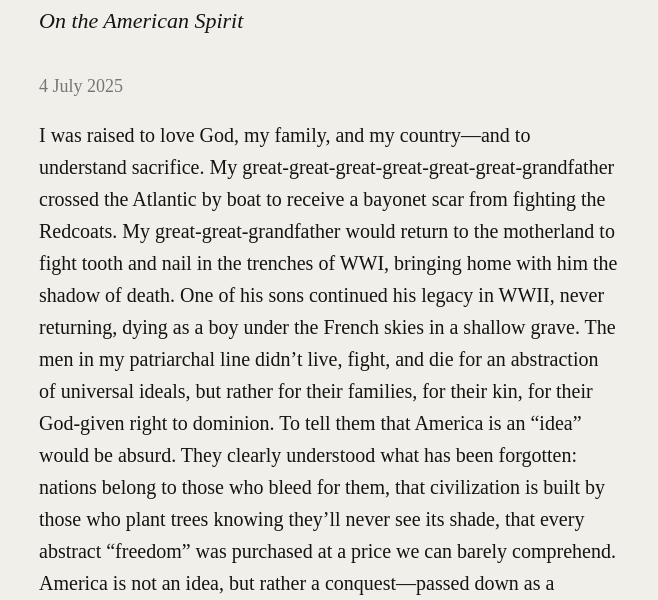
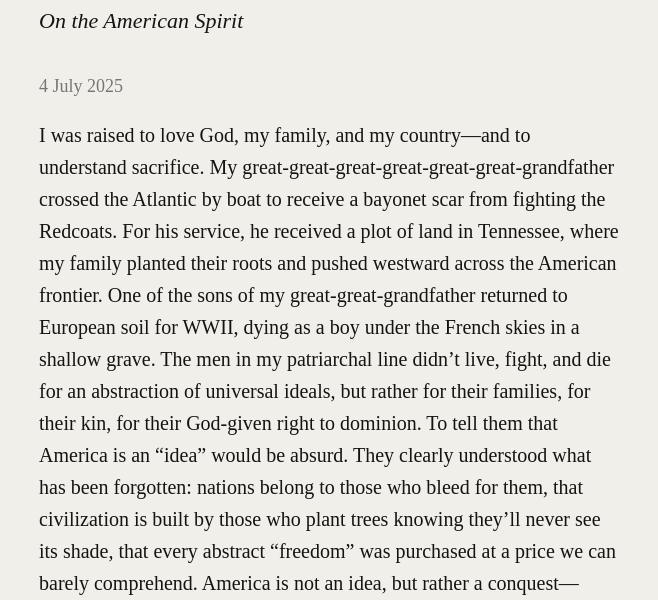
Before and after one commit to parkerjbeard/parkerbeard.com, a plain HTML site: page patriotic-for-what.html in a window 1280 px wide. Shown: the part 200-800 px from the top of the page, without its empty margins (311-969 px from the left). Drawn offline with Linux system fonts and the light colour scheme; a web font is replaced by a local one.

Commit message:
revise historical narrative in "Patriotic for What?" to include family land legacy and westward expansion

```diff
--- a/patriotic-for-what.html
+++ b/patriotic-for-what.html
@@ -114,7 +114,7 @@
             </p>
 
             <p>
-                I was raised to love God, my family, and my country—and to understand sacrifice. My great-great-great-great-great-great-grandfather crossed the Atlantic by boat to receive a bayonet scar from fighting the Redcoats. My great-great-grandfather would return to the motherland to fight tooth and nail in the trenches of WWI, bringing home with him the shadow of death. One of his sons continued his legacy in WWII, never returning, dying as a boy under the French skies in a shallow grave. The men in my patriarchal line didn’t live, fight, and die for an abstraction of universal ideals, but rather for their families, for their kin, for their God-given right to dominion. To tell them that America is an “idea” would be absurd. They clearly understood what has been forgotten: nations belong to those who bleed for them, that civilization is built by those who plant trees knowing they’ll never see its shade, that every abstract “freedom” was purchased at a price we can barely comprehend. America is not an idea, but rather a conquest—passed down as a birthright, meant to be held tightly in hand and close to the heart.
+                I was raised to love God, my family, and my country—and to understand sacrifice. My great-great-great-great-great-great-grandfather crossed the Atlantic by boat to receive a bayonet scar from fighting the Redcoats. For his service, he received a plot of land in Tennessee, where my family planted their roots and pushed westward across the American frontier. One of the sons of my great-great-grandfather returned to European soil for WWII, dying as a boy under the French skies in a shallow grave. The men in my patriarchal line didn’t live, fight, and die for an abstraction of universal ideals, but rather for their families, for their kin, for their God-given right to dominion. To tell them that America is an “idea” would be absurd. They clearly understood what has been forgotten: nations belong to those who bleed for them, that civilization is built by those who plant trees knowing they’ll never see its shade, that every abstract “freedom” was purchased at a price we can barely comprehend. America is not an idea, but rather a conquest—passed down as a birthright, meant to be held tightly in hand and close to the heart.
             </p>
             <p>
                 Yet today, I stand in front of the flag they revered and wonder bitterly: Patriotic for what?
```
